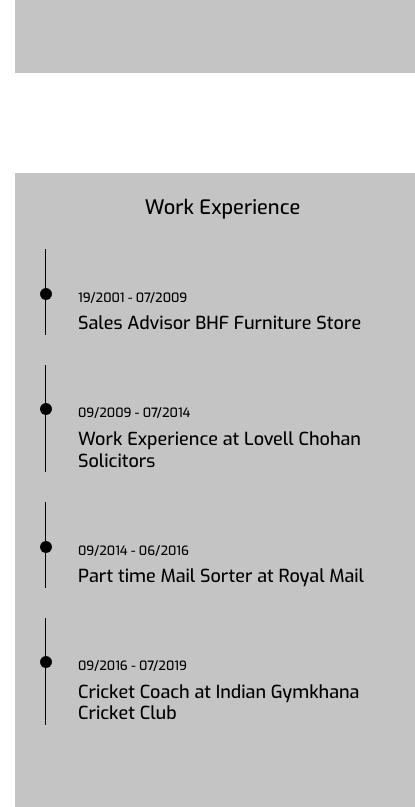
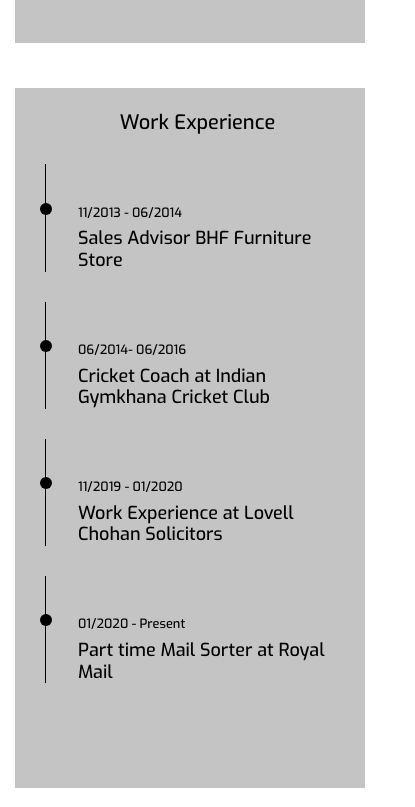
Before and after one commit to Code-Institute-Submissions/Milestone-Project-100, a plain HTML site: page myskills.html in a window 390 px wide. Shown: the part 817-1624 px from the top of the page, 415 px wide, since content can reach past the window. Drawn offline with nearby package versions, Linux system fonts and the light colour scheme.

Commit message:
ammended dates for timelines

```diff
--- a/assets/css/style.css
+++ b/assets/css/style.css
@@ -195,6 +195,15 @@ a.nav-pagelink  {
     margin-bottom: 30px;
 }
 
+@media screen and (max-width: 900px) {
+    .rectangle {
+        margin-left: 0px;
+        width: 350px;
+        margin-top: 20px;
+        margin-bottom: 25px;
+    }
+}
+
 
 
 /*----------------------------------------Portfolio.html*/
@@ -264,8 +273,6 @@ a.nav-pagelink  {
         padding-left: 15px;
     }
 }
-
-
 
 /*----------------------------------------Contact.html*/
 
--- a/myskills.html
+++ b/myskills.html
@@ -45,12 +45,6 @@
                 </li>
             </ul>
 
-
-
-
-
-
-
         </div>
         </nav>
         </div>
@@ -65,7 +59,7 @@
                         <p>Education</p>
 
                         <div class="education-items">
-                            <div class="timeline-item" data-dates="19/2001 - 07/2009">
+                            <div class="timeline-item" data-dates="09/2001 - 07/2009">
                         <h5 class="school">Aston House Primary School</h5>
                             </div>
                         </div>
@@ -103,28 +97,31 @@
                         <p>Work Experience</p>
 
                         <div class="education-items">
-                            <div class="timeline-item" data-dates="19/2001 - 07/2009">
+                            <div class="timeline-item" data-dates="11/2013 - 06/2014">
                         <h5 class="school">Sales Advisor BHF Furniture Store</h5>
                             </div>
                         </div>
 
                         <div class="education-items">
-                            <div class="timeline-item" data-dates="09/2009 - 07/2014">
+                            <div class="timeline-item" data-dates="06/2014- 06/2016">
+                        <h5 class="school">Cricket Coach at Indian Gymkhana Cricket Club</h5>
+                            </div>
+                        </div>
+
+
+                        <div class="education-items">
+                            <div class="timeline-item" data-dates="11/2019 - 01/2020">
                         <h5 class="school">Work Experience at Lovell Chohan Solicitors</h5>
                             </div>
                         </div>
 
                         <div class="education-items">
-                            <div class="timeline-item" data-dates="09/2014 - 06/2016">
+                            <div class="timeline-item" data-dates="01/2020 - Present">
                         <h5 class="school">Part time Mail Sorter at Royal Mail </h5>
                             </div>
                         </div>
 
-                        <div class="education-items">
-                            <div class="timeline-item" data-dates="09/2016 - 07/2019">
-                        <h5 class="school">Cricket Coach at Indian Gymkhana Cricket Club</h5>
-                            </div>
-                        </div>
+
 
 
                     </div>
```
